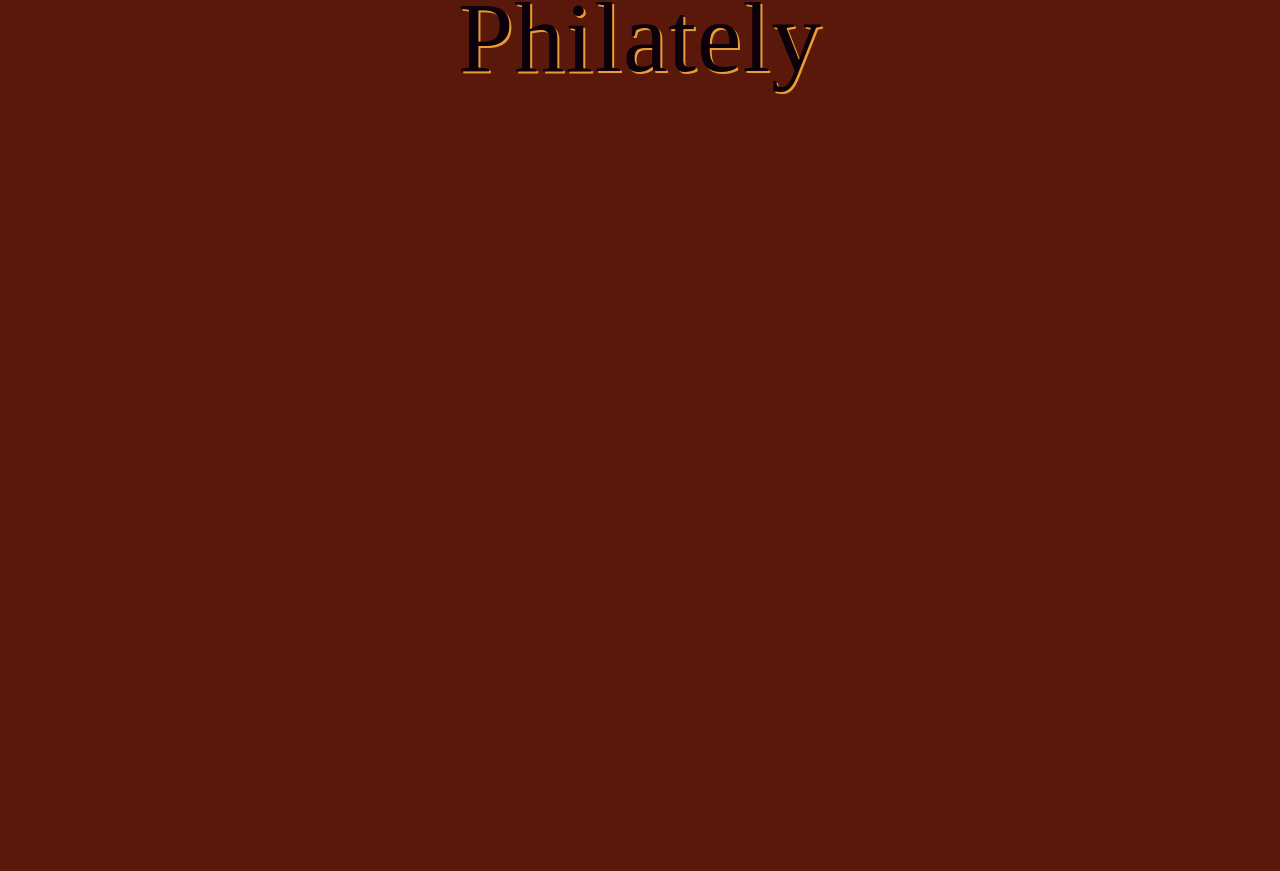
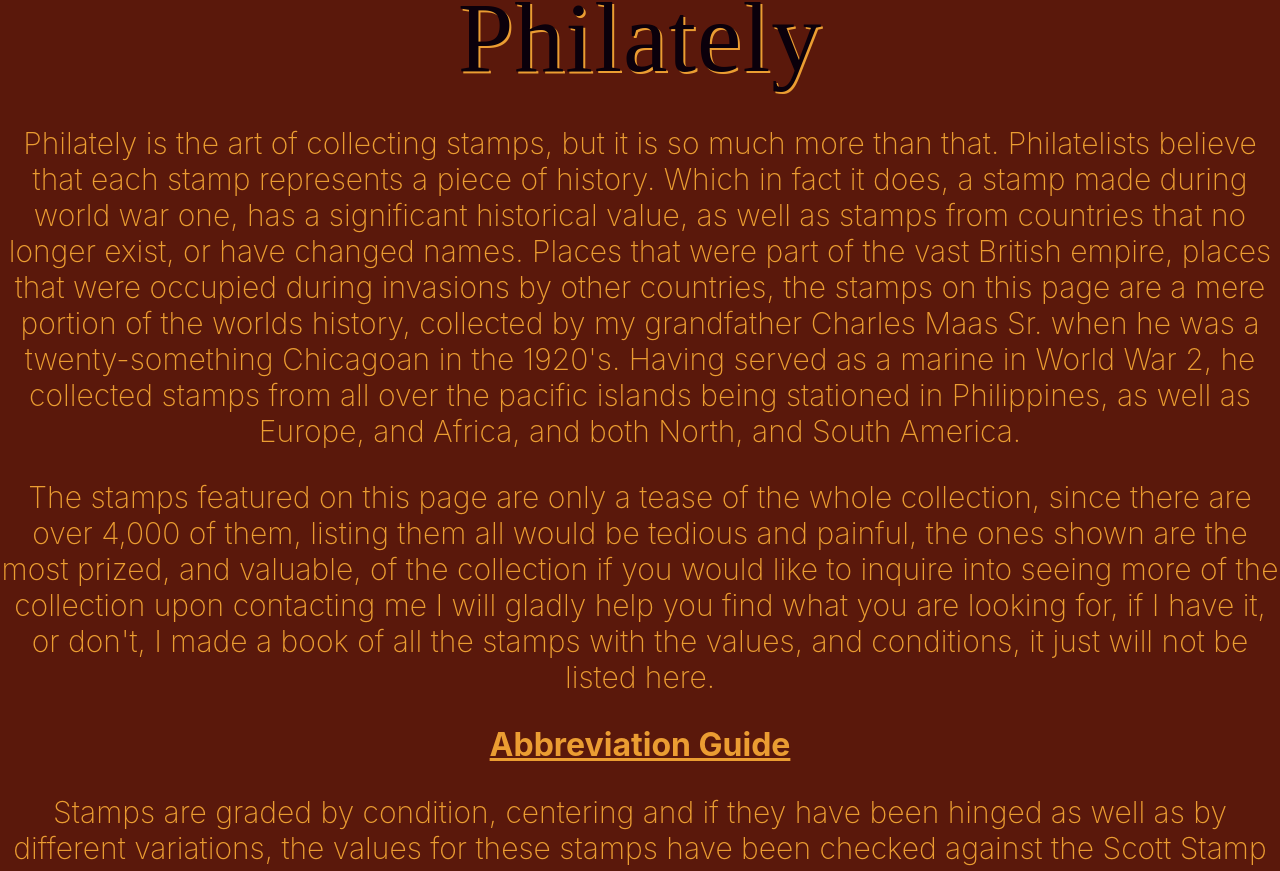
Before and after one commit to NekoCarreraDesigns/geeks-antiques, a React (Create React App) app in the folder geeks-antiques/: page /stamps in a window 1280 px wide. Shown: the part 340-1211 px from the top of the page. Before the commit the page ends 800 px from the top, so only its background shows below. Built offline with nearby package versions, Linux system fonts and the light colour scheme; a web font is replaced by a local one.

Commit message:
created philately paragraphs and list with abbreviations and examples

```diff
--- a/geeks-antiques/src/components/Philately/index.js
+++ b/geeks-antiques/src/components/Philately/index.js
@@ -5,6 +5,106 @@ function Philatley() {
   return (
     <div>
       <header className='philately-header'>Philately</header>
+      <section className='philately-section'>
+        <p className='philately-paragraph'>
+          Philately is the art of collecting stamps, but it is so much more than
+          that. Philatelists believe that each stamp represents a piece of
+          history. Which in fact it does, a stamp made during world war one, has
+          a significant historical value, as well as stamps from countries that
+          no longer exist, or have changed names. Places that were part of the
+          vast British empire, places that were occupied during invasions by
+          other countries, the stamps on this page are a mere portion of the
+          worlds history, collected by my grandfather Charles Maas Sr. when he
+          was a twenty-something Chicagoan in the 1920's. Having served as a
+          marine in World War 2, he collected stamps from all over the pacific
+          islands being stationed in Philippines, as well as Europe, and Africa,
+          and both North, and South America.
+        </p>
+        <p className='philately-paragraph'>
+          The stamps featured on this page are only a tease of the whole
+          collection, since there are over 4,000 of them, listing them all would
+          be tedious and painful, the ones shown are the most prized, and
+          valuable, of the collection if you would like to inquire into seeing
+          more of the collection upon contacting me I will gladly help you find
+          what you are looking for, if I have it, or don't, I made a book of all
+          the stamps with the values, and conditions, it just will not be listed
+          here.
+        </p>
+      </section>
+      <div>
+        <h1 className='abbreviation-header'>Abbreviation Guide</h1>
+        <p className='philately-paragraph'>
+          Stamps are graded by condition, centering and if they have been hinged
+          as well as by different variations, the values for these stamps have
+          been checked against the Scott Stamp Catalogue
+        </p>
+        <ul className='abbreviation-list'>
+          <li>
+            Condition of stamps is written as <strong>M</strong> for an unused
+            stamp, or <strong>U</strong> for a used stamp which has been sent
+            through the post office. <strong>M</strong> stands for mint,
+            although philatelists don't like this term, because stamps unlike
+            coins are not minted they are printed, this is standard for some
+            reason.
+          </li>
+          <li>
+            Hinging is an old philatelic practice that involves putting a
+            polyurethane piece on the back of the stamp, this was for display
+            purposes, philatelists have since moved to different methods of
+            displaying stamps, this could be glassine envelopes, or vario sheets
+            which are much safer to display in and do not devalue the stamp.
+            Stamps that are hinged will have an <strong>H</strong>, lightly
+            hinged will have an <strong>LH</strong>, ones that are not hinged
+            will have <strong>NH</strong>
+          </li>
+          <li>
+            Stamps are also graded on the centering of the design, a stamp with
+            four even margins is said to be of superb <strong>SU</strong> or{" "}
+            <strong>Gem</strong> quality, three out four even margins would be{" "}
+            <strong>XF</strong> or extra fine quality. Two out four even margins
+            is known as very fine <strong>VF</strong>, below that is fine
+            <strong>F</strong>. stamps can slide between each of the levels upon
+            further inspection can be <strong>VF/F</strong> this would mean the
+            stamp has very fine to fine centering
+          </li>
+          <li>
+            Variations such as specific cancels, <strong>BC</strong> a bullseye
+            cancel which is struck in the middle of the stamp,{" "}
+            <strong>HC</strong> a heavy cancel which is a hardly struck over
+            inked cancellation of a stamp. <strong>PC</strong> or pen cancel is
+            one that is done by the postmaster with you guessed it a pen.{" "}
+            <strong>LC</strong> is a light cancel which is barely noticeable to
+            the naked eye but can be seen with a magnifying glass
+          </li>
+          <li>
+            Other variations are <strong>S</strong> which stands for selvage
+            which is the outer portion of the stamp sheet that is usually blank
+            or has a plate number <strong>PN</strong> from the engraver. stamps
+            can also be in blocks: <strong>B</strong> this signifies that there
+            are multiple stamps in a block, 2 being the minimum to a maximum of
+            12
+          </li>
+          <li>
+            some stamps will still have the original adhesive on them, this is
+            marked as <strong>OG</strong> which in Philatelic terms means
+            original gum
+          </li>
+          <li>
+            a few examples of the abbreviations written out so you know what to
+            expect: 1909 George Washington 2 cent<strong> UNHVF $5.00</strong>{" "}
+            which has the year of the stamp(1909), the design of the
+            stamp(George Washington) and it is used, never hinged, and very fine
+            centering, its value is five dollars
+          </li>
+          <li>
+            1846 Russian Coat of Arms(red) 2k <strong>MNHOGXF/SU</strong>{" "}
+            $1,000. in this example we have a Russian stamp that has the
+            national coat of arms colored red with a face value of 2 kopeks
+            unused, never hinged, extra fine to superb quality with the original
+            gum
+          </li>
+        </ul>
+      </div>
     </div>
   );
 }
--- a/geeks-antiques/src/components/Philately/style.css
+++ b/geeks-antiques/src/components/Philately/style.css
@@ -6,3 +6,19 @@
   text-shadow: 2px 2px rgb(235, 157, 50);
   letter-spacing: 1px;
 }
+
+.abbreviation-header {
+  color: rgb(235, 157, 50);
+  text-decoration: underline;
+}
+
+.abbreviation-list {
+  color: rgb(235, 157, 50);
+  font-size: 32px;
+}
+
+.philately-paragraph {
+  font-size: 30px;
+  font-weight: 200;
+  color: rgb(235, 157, 50);
+}
```
